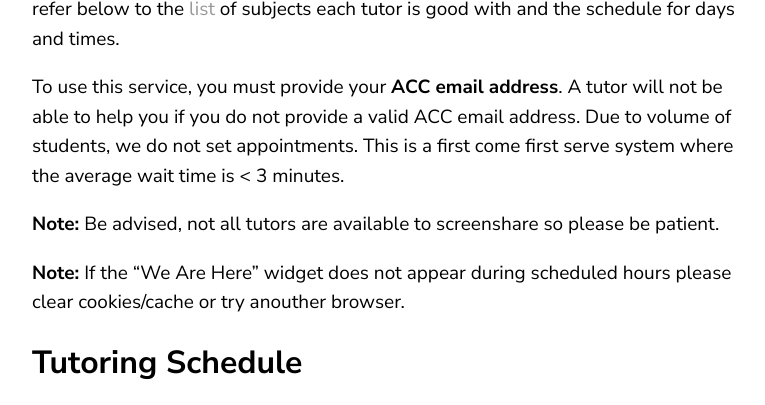
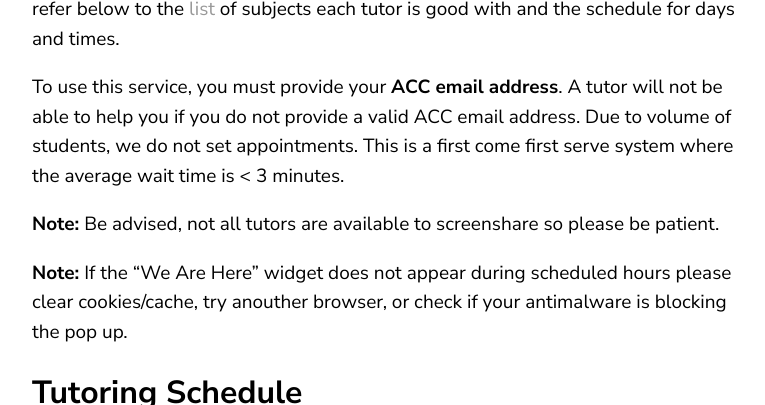
Before and after one commit to roosterrichard/acctutor, a Jekyll site: the page built from index.md, in a window 1280 px wide and 900 px high, scrolled down 373 px, cut to the strip 0-405 px from the top of the window. Shown: the whole strip, without its empty margins (68-833 px from the left). Built offline with Jekyll 4.4.1, drawn with Linux system fonts in a browser that asks for light colours; our own code applies the rules of GitHub Pages for plain Markdown files.

Commit message:
Update index.md

```diff
--- a/index.md
+++ b/index.md
@@ -15,7 +15,7 @@ This is a first come first serve system where the average wait time is < 3 minut
 
 <b>Note:</b> Be advised, not all tutors are available to screenshare so please be patient.
 
-<b>Note:</b> If the "We Are Here" widget does not appear during scheduled hours please clear cookies/cache or try anouther browser.
+<b>Note:</b> If the "We Are Here" widget does not appear during scheduled hours please clear cookies/cache, try anouther browser, or check if your antimalware is blocking the pop up.
 
 ## Tutoring Schedule
 
```
